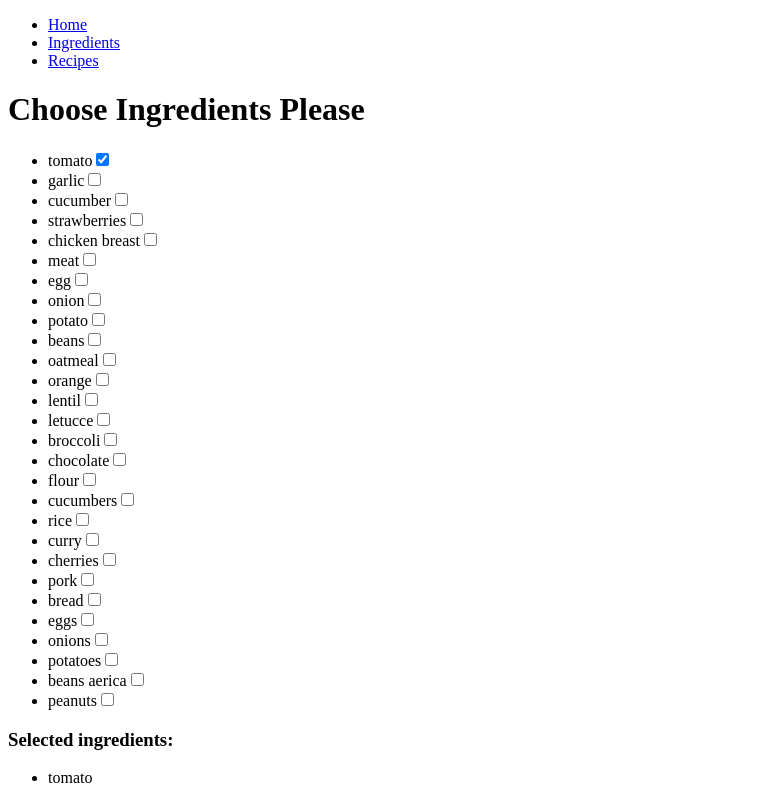
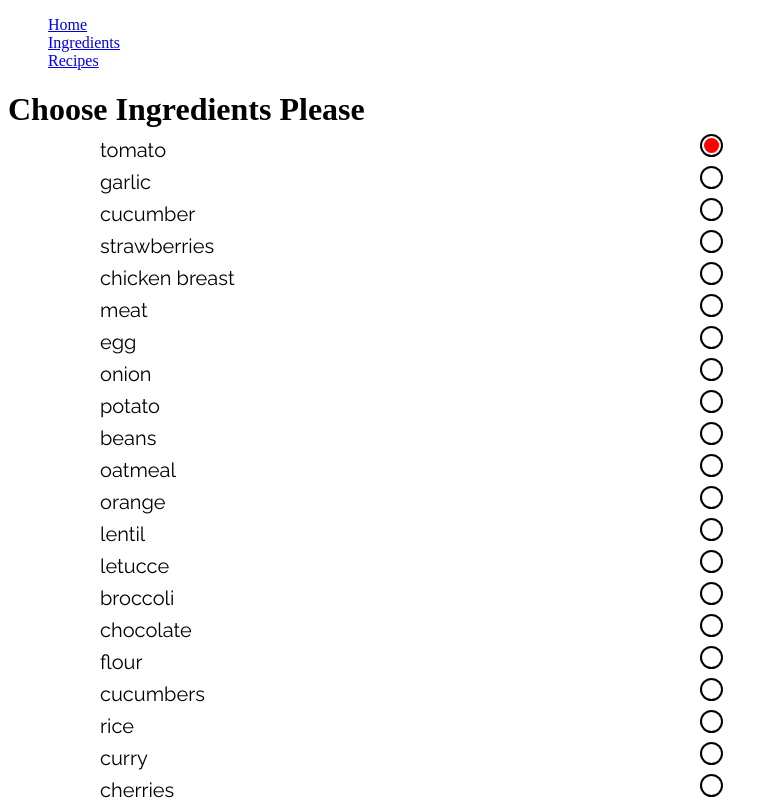
Before and after one commit to natalieacevedo/what-s-in-your-fridge, a React (Create React App) app: page /ingredientRoot in a window 1280 px wide. Both pictures are taken after a click on the item "tomato". Shown: the top 800 px of the page, without its empty margins (0-777 px from the left). Built offline with nearby package versions, Linux system fonts and the light colour scheme.

Commit message:
added new buttons to list

```diff
--- a/package.json
+++ b/package.json
@@ -10,6 +10,7 @@
     "react-dom": "^17.0.2",
     "react-router-dom": "^5.3.0",
     "react-scripts": "4.0.3",
+    "sass": "^1.43.4",
     "web-vitals": "^1.1.2"
   },
   "scripts": {
--- a/src/App.js
+++ b/src/App.js
@@ -4,6 +4,7 @@ import IngredientRoot from "./components/IngredientRoot";
 import Navbar from "./components/Navbar";
 import Recipes from "./components/Recipes";
 import "./homePage.css";
+import "./Liststyle.scss";
 
 function App() {
   return (
--- /dev/null
+++ b/src/Liststyle.scss
@@ -0,0 +1,146 @@
+@import url(https://fonts.googleapis.com/css?family=Raleway:400);
+$blue: red;
+//Animation for check
+@keyframes checkIn {
+  0% {
+    top: -1%;
+    height: 10px;
+    width: 24px;
+    margin-left: -12px;
+  }
+  7% {
+    top: -4%;
+    height: 12.5px;
+    width: 22px;
+    margin-left: -11px;
+  }
+  17% {
+    top: -2%;
+    height: 15px;
+    width: 12px;
+    margin-left: -6px;
+  }
+  25% {
+    top: 20%;
+    height: 15px;
+    width: 10px;
+    margin-left: -5px;
+  }
+  30% {
+    top: 102%;
+    height: 10px;
+    width: 28px;
+    margin-left: -14px;
+  }
+  45% {
+    top: 50%;
+    height: 15px;
+    width: 6px;
+    margin-left: -3px;
+    margin-top: -10px;
+  }
+  60% {
+    top: 50%;
+    height: 20px;
+    width: 10px;
+    margin-left: -5px;
+  }
+  70% {
+    top: 50%;
+    height: 40px;
+    width: 40px;
+    margin-left: -20px;
+    margin-top: -20px;
+  }
+  80% {
+    top: 50%;
+    height: 32px;
+    width: 32px;
+    margin-left: -16px;
+    margin-top: -16px;
+  }
+  90% {
+    top: 50%;
+    height: 24px;
+    width: 24px;
+    margin-left: -12px;
+    margin-top: -12px;
+  }
+  100% {
+    top: 50%;
+    height: 15px;
+    width: 15px;
+    margin-left: -8.5px;
+    margin-top: -7.5px;
+  }
+}
+@keyframes checkOut {
+  0% {
+    overflow: visible;
+    top: 50%;
+    width: 30px;
+    height: 30px;
+    margin-top: -17px;
+    margin-left: -17px;
+    border: 2px solid $blue;
+    opacity: 1;
+  }
+  100% {
+    width: 46px;
+    top: 50%;
+    height: 46px;
+    margin-top: -25px;
+    margin-left: -25px;
+    border: 2px solid $blue;
+    opacity: 0;
+  }
+}
+
+#container {
+  position: relative;
+  left: 50%;
+  top: 50%;
+  display: inline-block;
+  transform: translateX(-50%) translateY(-50%);
+}
+input#circle-input {
+  display: none;
+  &:checked + label {
+    &#circle-cont {
+      /* overflow: hidden; */
+      #circle {
+        background: $blue;
+        animation: checkIn 1s forwards linear 0s 1;
+      }
+    }
+  }
+}
+label {
+  &#circle-cont {
+    border-radius: 50%;
+    width: 19px;
+    height: 19px;
+    border: 2px solid black;
+    display: block;
+    position: absolute;
+    float: left;
+    overflow: visible;
+    margin-left: 50%;
+    #circle {
+      background: rgba(0, 0, 0, 0);
+      position: absolute;
+      left: 55%;
+      border-radius: 50%;
+      top: -100%;
+      animation: checkOut 0.25s forwards linear 0s 1;
+    }
+  }
+  &#label-name {
+    color: black;
+    font-family: "Raleway", sans-serif;
+    position: relative;
+    float: left;
+    font-size: 1.25em;
+    margin: 4px 12px;
+  }
+}
--- a/src/components/IngredientList.js
+++ b/src/components/IngredientList.js
@@ -1,33 +1,47 @@
 /* eslint-disable no-unused-expressions */
-import React from 'react';
+import React from "react";
 
-function IngredientsList({ ingredients, selectedIngredients, selectIngredient }) {
-    const items = ingredients.map(el => {
+function IngredientsList({
+  ingredients,
+  selectedIngredients,
+  selectIngredient,
+}) {
+  const items = ingredients.map((el) => {
     let selected = selectedIngredients.indexOf(el.name) !== -1;
     const onClick = () => selectIngredient(el.name);
-        return <IngredientListItem name={el.name} selected={selected} onClick={onClick} />
+    return (
+      <IngredientListItem
+        name={el.name}
+        selected={selected}
+        onClick={onClick}
+      />
+    );
   });
   console.log(selectedIngredients);
   return (
     <div>
       <h1>Choose Ingredients Please</h1>
-            <ul>
-                {items}
-            </ul>
+      <ul>{items}</ul>
     </div>
-    )
-};
+  );
+}
 
 function IngredientListItem({ name, selected, onClick }) {
   return (
+    <div id="container">
+      <ul>
         <li key={name} onClick={onClick}>
+          <label for="circle-input" id="label-name">
             {name}
-            <input
-                type="checkbox"
-                checked={selected}
-            />
+          </label>
+          <input id="circle-input" type="checkbox" checked={selected} />
+          <label for="circle-input" id="circle-cont">
+            <div id="circle"></div>
+          </label>
         </li>
-    )
+      </ul>
+    </div>
+  );
 }
 
 export default IngredientsList;
--- a/src/homePage.css
+++ b/src/homePage.css
@@ -20,6 +20,12 @@
 }
 
 .div3 {
+}
+
+ul {
+  list-style: none;
+  display: flex;
+  flex-direction: column;
 }
 
 /*  BUTTON from here */
```
Also changed, not shown: src/components/Navbar.jsx (+15 -10 lines), 1 other file (tests, documents, lock files or other folders). Lines whose indentation alone changed are shown as unchanged.
